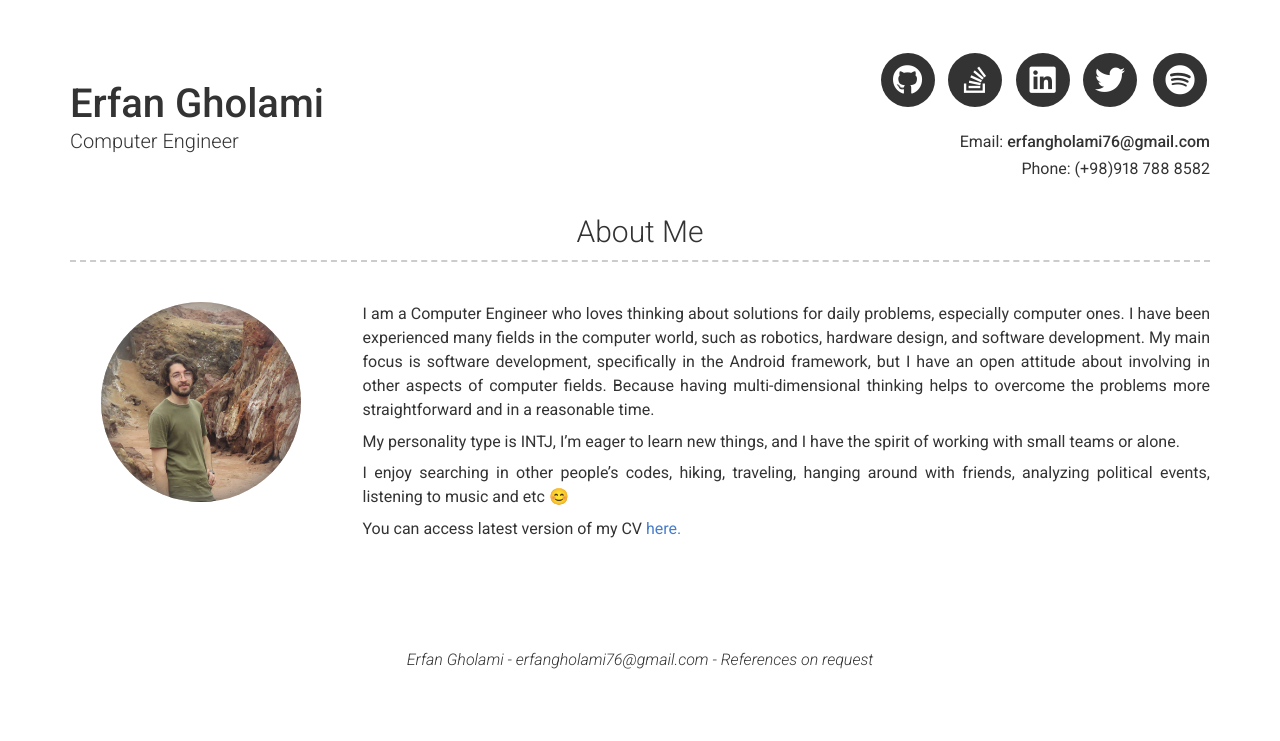
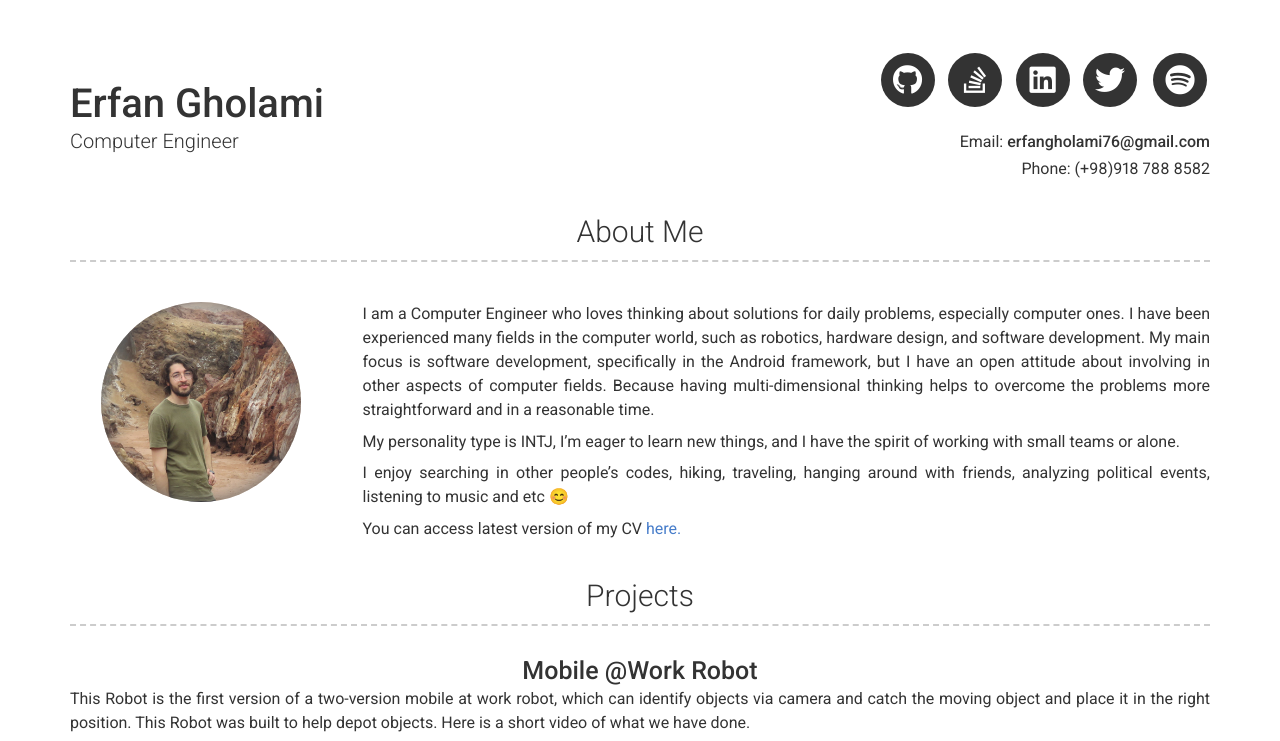
Before and after one commit to erfangholami/erfangholami.github.io, a Jekyll site: the page built from index.md, in a window 1280 px wide. Shown: the top 741 px of the page. Built offline with Jekyll 4.4.1, drawn with Linux system fonts in a browser that asks for light colours; nearby versions of some CDN libraries; grey boxes are pictures that could not be loaded.

Commit message:
Add first project

```diff
--- a/_data/projects.yml
+++ b/_data/projects.yml
@@ -1,16 +1,13 @@
 # Project template
 - layout: top-middle
-  name: Project name
-  link: Link to project (eg. sproogen.github.io/modern-resume-theme)(optional)
-  github: Github page for project (eg. sproogen/modern-resume-theme)(optional)
-  quote: >
-    Short overview of the project (optional)
+  name: Mobile @Work Robot
   description: | # this will include new lines to allow paragraphs
-    Description about the work on/with the project
-  images-array:
-    - image: profile.jpg
-      alt: This is some alt text
-    - image: profile.jpg
-      alt: This is some alt text
-    - image: profile.jpg
-      alt: This is some alt text
+    This Robot is the first version of a two-version mobile at work robot, which can identify objects via camera and catch the moving object and place it in the right position. This Robot was built to help depot objects.
+    Here is a short video of what we have done.
+  youtube: https://www.youtube.com/embed/ygSOpZgD2VM
+
+
+- layout: top-middle
+  name:
+  description: | # this will include new lines to allow paragraphs
+    UNDER CONSTRUCTION ...
--- a/_includes/left.html
+++ b/_includes/left.html
@@ -25,5 +25,9 @@
       <p class="quote">{{ include.item.quote }}</p>
     {%- endif -%}
     {{ include.item.description | strip | markdownify }}
+
+    {% for photo in include.item.youtube %}
+        <iframe width="853" height="480" src="{{include.item.youtube}}"  frameborder="0" allow="accelerometer; autoplay; clipboard-write; encrypted-media; gyroscope; picture-in-picture" allowfullscreen> </iframe>
+    {% endfor %}
   </div>
 </div>
--- a/_includes/top-middle.html
+++ b/_includes/top-middle.html
@@ -29,5 +29,10 @@
     {% for photo in include.item.images-array %}
         <img class="img-responsive" src="images/{{ photo.image }}" alt="{{ photo.alt }}">
     {% endfor %}
+
+    {% for photo in include.item.youtube %}
+        <iframe width="853" height="480" src="{{include.item.youtube}}"  frameborder="0" allow="accelerometer; autoplay; clipboard-write; encrypted-media; gyroscope; picture-in-picture" allowfullscreen> </iframe>
+    {% endfor %}
+
   </div>
 </div>
--- a/_layouts/default.html
+++ b/_layouts/default.html
@@ -15,13 +15,14 @@
       {%- endif -%}
 
       {%- include about.html -%}
+
+
+      {%- if site.data.projects.size > 0 -%}
+        {%- include projects.html -%}
+      {%- endif -%}
 <!--
       {%- if site.data.education.size > 0 -%}
         {%- include education.html -%}
-      {%- endif -%}
-
-      {%- if site.data.projects.size > 0 -%}
-        {%- include projects.html -%}
       {%- endif -%}
 
       {%- if site.data.experience.size > 0 -%}
```
